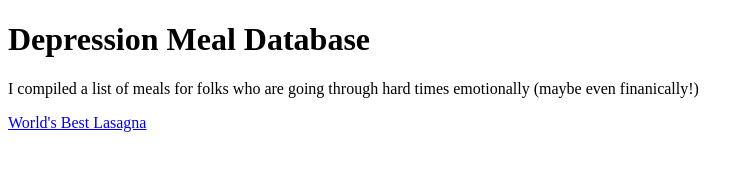
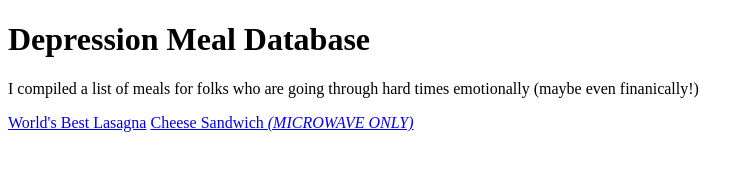
Before and after one commit to citrusdeer956/odin-recipes, a plain HTML site: page index.html in a window 1280 px wide. Shown: the whole page, without its empty margins (0-754 px from the left). Drawn offline with Linux system fonts and the light colour scheme.

Commit message:
Added Cheese Sandwich recipe

```diff
--- a/index.html
+++ b/index.html
@@ -7,6 +7,7 @@
             <h1>Depression Meal Database</h1>
             <p>I compiled a list of meals for folks who are going through hard times emotionally (maybe even finanically!)</p>
             <a href="recipes/lasagna.html">World's Best Lasagna</a>
+            <a href="recipes/cheesesandwich.html">Cheese Sandwich <em>(MICROWAVE ONLY)</em></a>
         </body>
     </head>
 </html>
```
